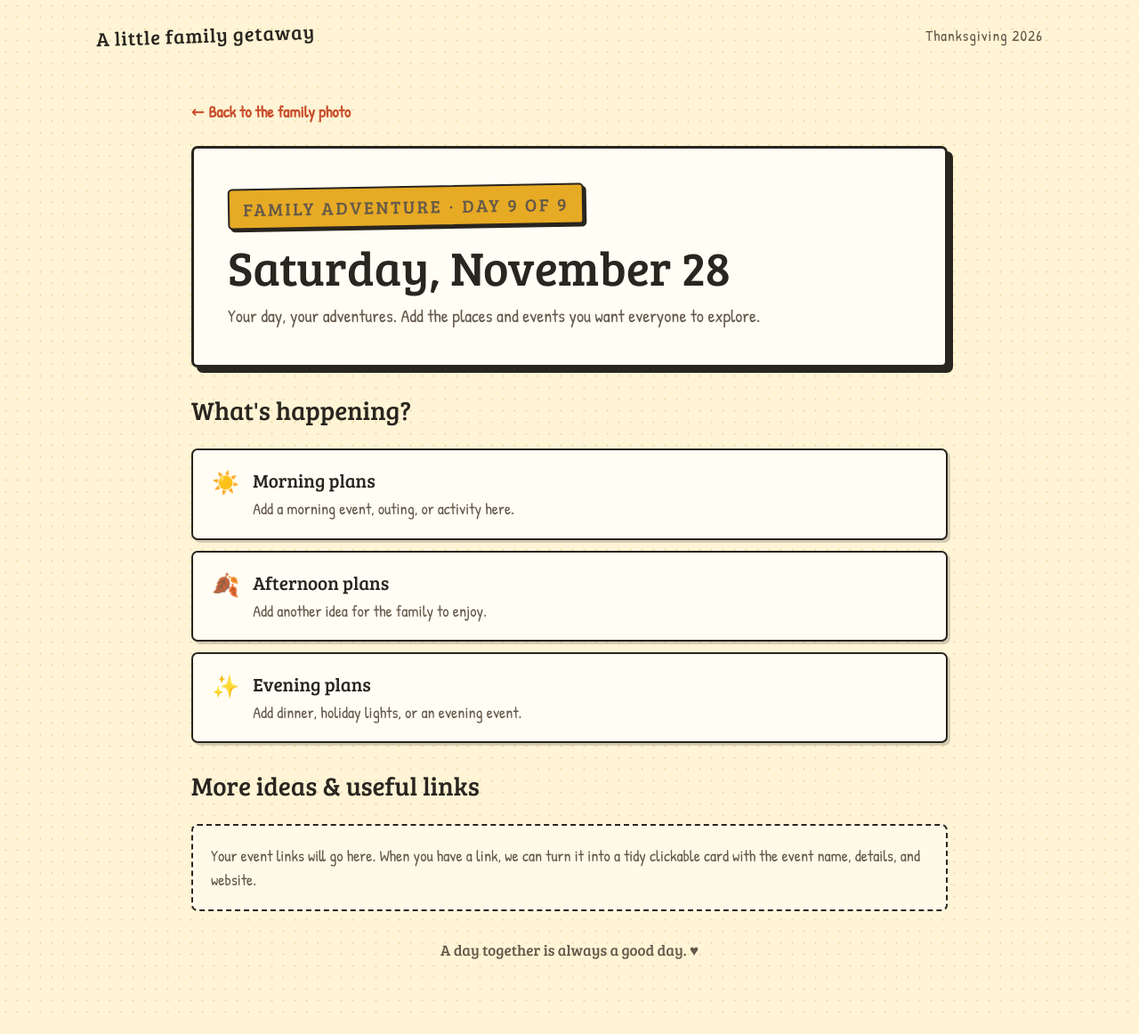
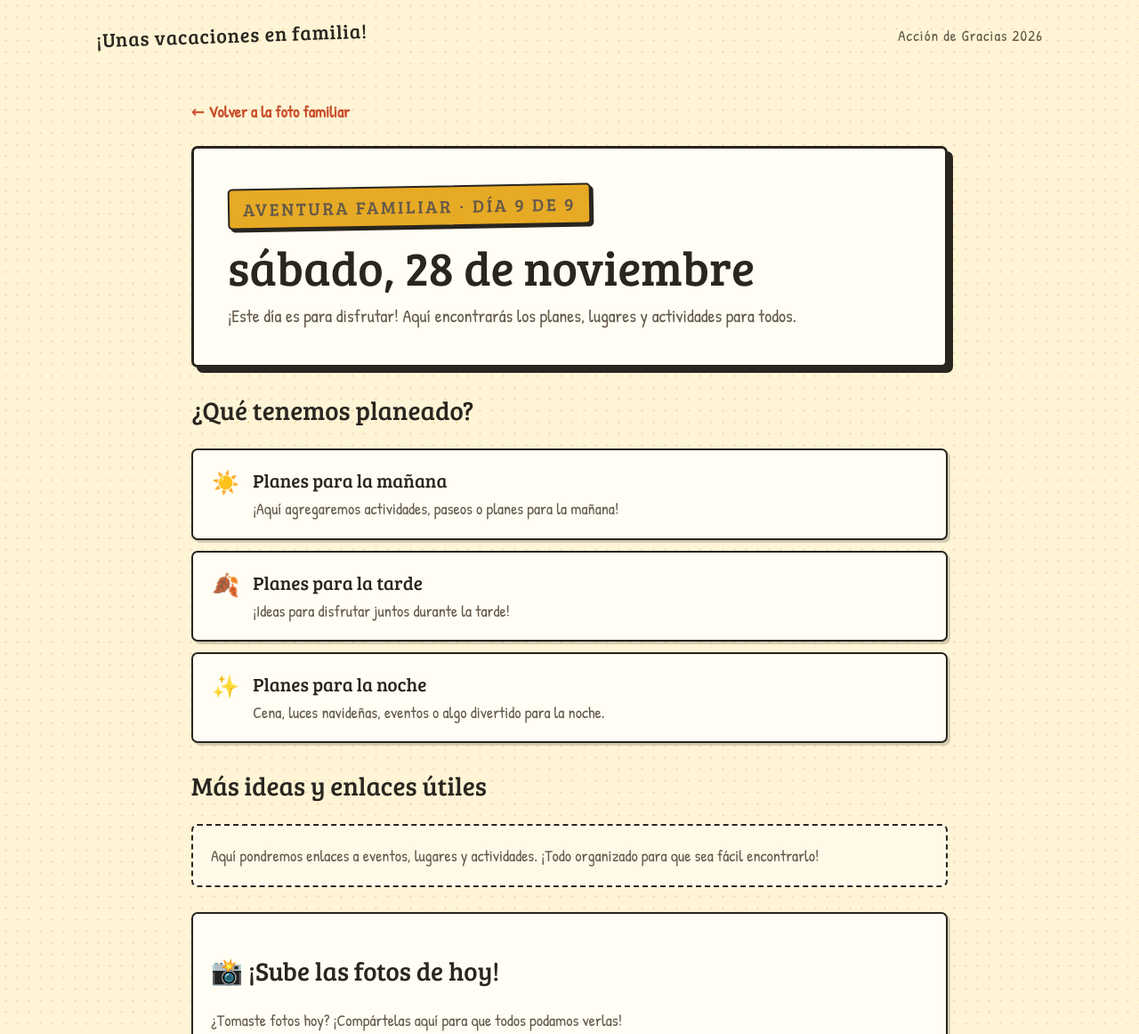
Before and after one commit to sleonny/Thanksgiving, a plain HTML site: page pages/day-9.html in a window 1280 px wide. Shown: the top 1162 px of the page at 89% size. Drawn offline with Linux system fonts and the light colour scheme.

Commit message:
Translate day 4 page and add photo upload section

```diff
--- a/pages/day-9.html
+++ b/pages/day-9.html
@@ -1,12 +1,9 @@
 <!DOCTYPE html>
-<html lang="en"><head><meta charset="UTF-8"><meta name="viewport" content="width=device-width, initial-scale=1"><title>Saturday, November 28 | Family Guide</title><link rel="stylesheet" href="../style.css"></head>
-<body><header class="site-header"><a class="brand" href="../index.html">A little family getaway</a><span class="header-note">Thanksgiving 2026</span></header>
-<main class="day-main"><a class="back-link" href="../index.html">← Back to the family photo</a>
-<section class="day-hero"><p class="eyebrow">FAMILY ADVENTURE · DAY 9 OF 9</p><h1>Saturday, November 28</h1><p>Your day, your adventures. Add the places and events you want everyone to explore.</p></section>
-<section class="plan-section"><h2>What's happening?</h2><div class="activity-list">
-<article class="activity"><div class="activity-icon">☀️</div><div><h3>Morning plans</h3><p>Add a morning event, outing, or activity here.</p></div></article>
-<article class="activity"><div class="activity-icon">🍂</div><div><h3>Afternoon plans</h3><p>Add another idea for the family to enjoy.</p></div></article>
-<article class="activity"><div class="activity-icon">✨</div><div><h3>Evening plans</h3><p>Add dinner, holiday lights, or an evening event.</p></div></article>
-</div></section>
-<section class="plan-section"><h2>More ideas & useful links</h2><div class="placeholder">Your event links will go here. When you have a link, we can turn it into a tidy clickable card with the event name, details, and website.</div></section>
-<div class="day-footer">A day together is always a good day. ♥</div></main></body></html>
+<html lang="es"><head><meta charset="UTF-8"><meta name="viewport" content="width=device-width, initial-scale=1"><title>sábado, 28 de noviembre | Guía familiar</title><link rel="stylesheet" href="../style.css"></head>
+<body><header class="site-header"><a class="brand" href="../index.html">¡Unas vacaciones en familia!</a><span class="header-note">Acción de Gracias 2026</span></header>
+<main class="day-main"><a class="back-link" href="../index.html">← Volver a la foto familiar</a>
+<section class="day-hero"><p class="eyebrow">AVENTURA FAMILIAR · DÍA 9 DE 9</p><h1>sábado, 28 de noviembre</h1><p>¡Este día es para disfrutar! Aquí encontrarás los planes, lugares y actividades para todos.</p></section>
+<section class="plan-section"><h2>¿Qué tenemos planeado?</h2><div class="activity-list"><article class="activity"><div class="activity-icon">☀️</div><div><h3>Planes para la mañana</h3><p>¡Aquí agregaremos actividades, paseos o planes para la mañana!</p></div></article><article class="activity"><div class="activity-icon">🍂</div><div><h3>Planes para la tarde</h3><p>¡Ideas para disfrutar juntos durante la tarde!</p></div></article><article class="activity"><div class="activity-icon">✨</div><div><h3>Planes para la noche</h3><p>Cena, luces navideñas, eventos o algo divertido para la noche.</p></div></article></div></section>
+<section class="plan-section"><h2>Más ideas y enlaces útiles</h2><div class="placeholder">Aquí pondremos enlaces a eventos, lugares y actividades. ¡Todo organizado para que sea fácil encontrarlo!</div></section>
+<section class="plan-section photo-upload-section"><h2>📸 ¡Sube las fotos de hoy!</h2><p>¿Tomaste fotos hoy? ¡Compártelas aquí para que todos podamos verlas!</p><button class="upload-button" type="button" data-day="9">Subir fotos</button><p class="upload-status" aria-live="polite">Selecciona fotos desde tu teléfono o computadora.</p><div class="photo-gallery" id="gallery-day-9"></div></section>
+<div class="day-footer">¡Un día juntos siempre es un buen día! ♥</div></main><script src="../script.js"></script></body></html>
```
